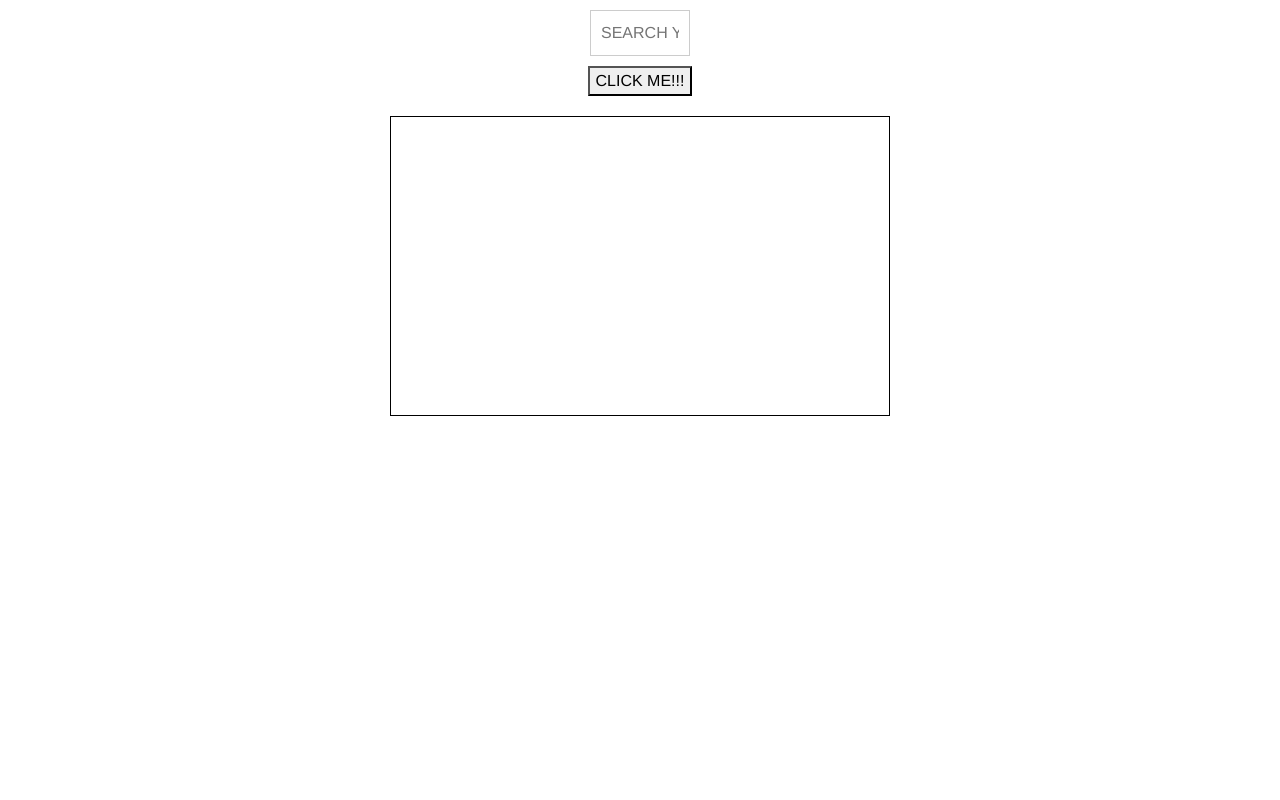
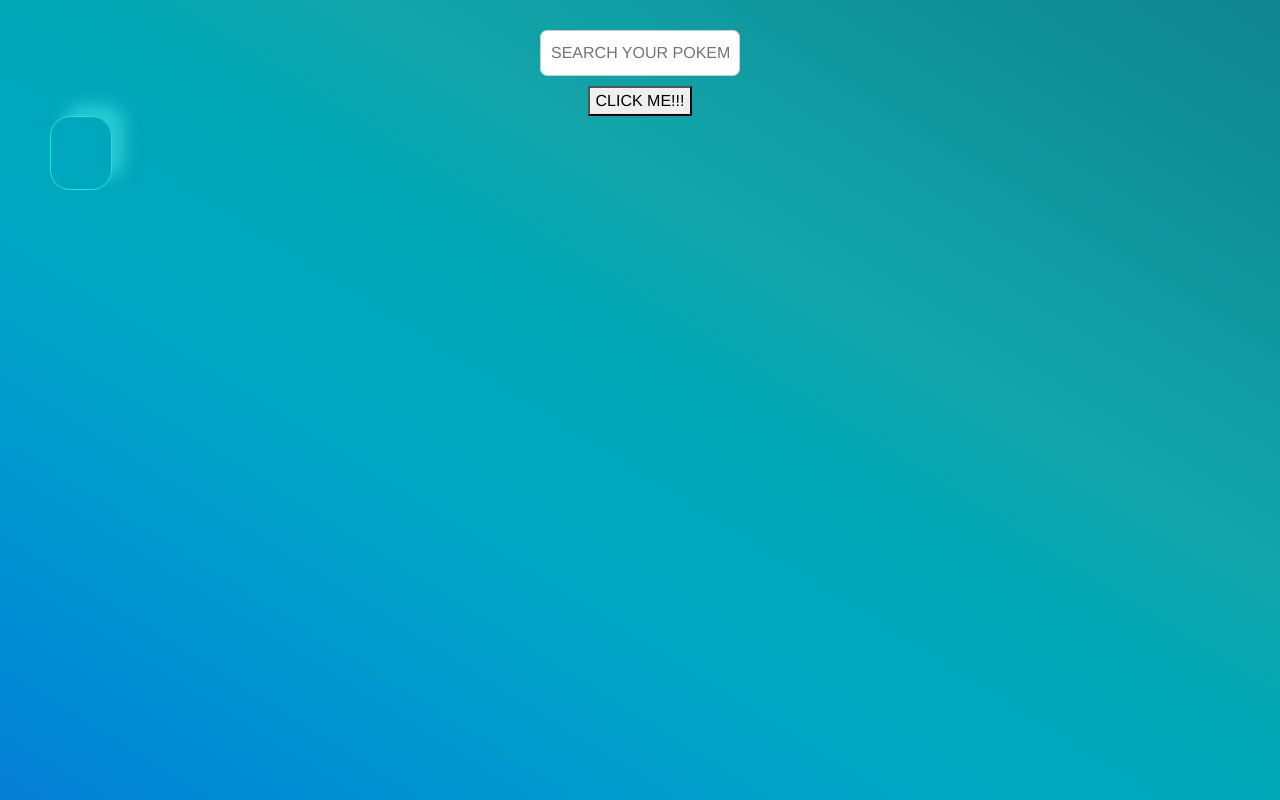
Before and after one commit to JonasDreessen/pokedex, a plain HTML site: page index.html in a window 1280 px wide. Drawn offline with nearby package versions, Linux system fonts and the light colour scheme.

Commit message:
add styling and background gradient

```diff
--- a/assets/main.js
+++ b/assets/main.js
@@ -21,7 +21,8 @@ function displayPokemon(response) {
 
     // get information out of api
     let pokeName = response.data.name;
-    let pokeId = "ID " + response.data.id;
+    let pokeId = response.data.id;
+    console.log(pokeId);
 
     let i;
     let pokeMoves = "";
@@ -31,7 +32,7 @@ function displayPokemon(response) {
     console.log(i);
     // append api info to DOM
     cardTitle.innerHTML = pokeName;
-    cardId.innerHTML = pokeId;
+    cardId.innerHTML = 'Pokedex No.   ' + pokeId;
     cardMoves.innerHTML = `I have some smooth moves like: <br> ${pokeMoves} what's your power?`;
 
     createPokeImage(response);
--- a/index.html
+++ b/index.html
@@ -14,23 +14,29 @@
 </head>
 
 <body>
+    <div class="pokedex-styling">
     <div class="search-container">
         <input type="text" class="pokemon-search" placeholder="Search your pokemon">
         <button id="searchPokemon">CLICK ME!!!</button>
     </div>
-    <div class="row">
-        <div class="card-container">
+
+    <div class="left-card-container">
+            <div class="card-id"></div>
             <div class="card-title"></div>
+
+        </div>
             <div class="card-picture"></div>
             <div class="col-md-7 card-information-container">
 
                 <div class="card-information">
-                    <div class="card-id"></div>
+
                     <div class="card-moves"></div>
                 </div>
             </div>
-        </div>
-    </div>
+</div>
+
+
+
 
     <!-- Optional JavaScript -->
     <script src="./assets/main.js"></script>
--- a/style/style.scss
+++ b/style/style.scss
@@ -1,24 +1,33 @@
-*{
+* {
     font-family: Helvetica, sans-serif;
     //font-size: 1.17em;
 }
 
 @media screen and (max-width: 765px) {
     .card-container {
-      text-align: center;
+        text-align: center;
     }
-    .pokemon-picture{
+
+    .pokemon-picture {
         margin-left: 175px;
     }
-  }
+}
 
-.search-container{
+.pokedex-styling {
+    background-image: linear-gradient(to right top, #067dd4, #008ad4, #0095d0, #009eca, #00a7c2, #00a7bb, #01a7b3, #12a6ab, #109ea4, #10959d, #0f8d95, #0f858e);
+    z-index: -1;
+    height: 100vh;
+    padding-top: 20px;
+}
+
+.search-container {
     width: 100%;
     text-align: center;
 }
 
-.pokemon-search{
-    max-width: 100px;
+.pokemon-search {
+    max-width: 200px;
+    border-radius: 7px;
     width: 100%;
     border: 0.5px solid #cccccc;
     display: block;
@@ -31,36 +40,35 @@
     text-transform: uppercase;
 }
 
-.card-container{
-    max-width: 500px;
-    min-height: 300px;
-    height: 100%;
-    width: 100%;
-    margin-top: 20px;
-    margin-left: auto;
-    margin-right: auto;
-    border: 1px solid black;
+.left-card-container {
+    border: 1px solid #20e3e7;
+    display: inline-block;
+    padding: 30px;
+    border-radius: 20px;
+    margin-left: 50px;
+    color: white;
+    background: transparent;
+    -webkit-box-shadow: 13px -12px 16px -1px rgba(57, 216, 220, 0.72);
+    -moz-box-shadow: 13px -12px 16px -1px rgba(57, 216, 220, 0.72);
+    box-shadow: 13px -12px 16px -1px rgba(57, 216, 220, 0.72);
+
 }
 
-.card-title{
-    background-color: #e83030;
+.card-title {
     color: white;
-    text-align: center;
-    font-size: 1.5em;
-    font-weight: bold;
     letter-spacing: 2px;
 }
 
-.card-id{
+.card-id {
     font-size: 1.17em;
     font-weight: bold;
 }
 
-.pokemon-picture{
+.pokemon-picture {
     height: 150px;
     float: left;
 }
 
-.card-information-container{
+.card-information-container {
     float: right;
 }
```
Also changed, not shown: images/pokemon-bg.jpg (added), style/style.css, 1 other file.
